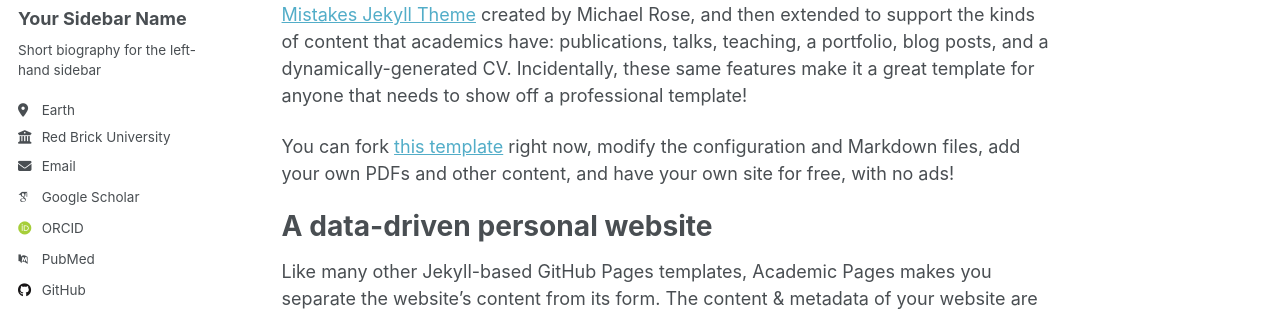
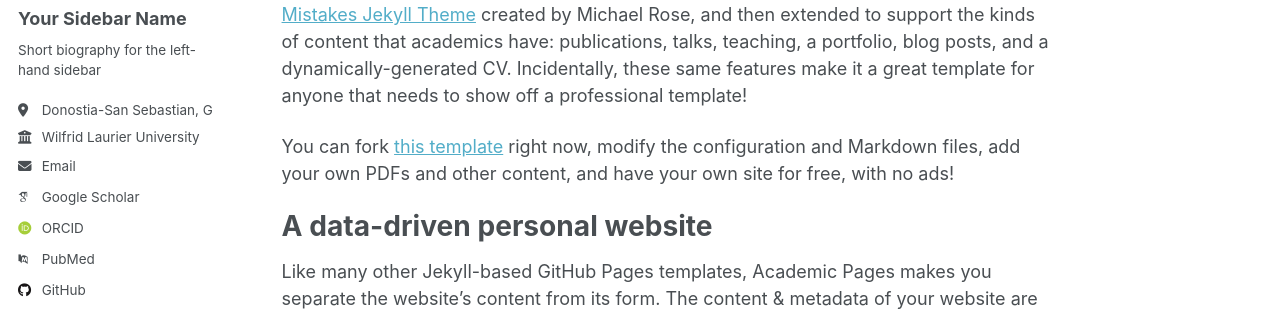
Before and after one commit to pabluski00/pabluski00.github.io, a Jekyll site: the page built from _pages/about.md, in a window 1280 px wide. Shown: the part 276-587 px from the top of the page. Built offline with Jekyll 4.4.1, drawn with Linux system fonts in a browser that asks for light colours; some web fonts are replaced; a script that is not in the unit is left out.

Commit message:
Update _config.yml

```diff
--- a/_config.yml
+++ b/_config.yml
@@ -15,7 +15,7 @@ name                     : &name "Your Name"
 description              : &description "personal description"
 url                      : https://academicpages.github.io # the base hostname & protocol for your site e.g. "https://[your GitHub username].github.io" or if you already have some other page hosted on Github then use "https://[your GitHub username].github.io/[Your Repo Name]"
 baseurl                  : "" # the subpath of your site, e.g. "/blog"
-repository               : "academicpages/academicpages.github.io"
+repository               : "pabluski00/pabluski00.github.io"
 
 # Site Author - The following control what appear as part of the author content on the side bar.
 #               If a field is blank the icon and link will not appear, otherwise it will be shown.
@@ -26,10 +26,10 @@ author:
   name             : "Your Sidebar Name"
   pronouns         : # example: "she/her"
   bio              : "Short biography for the left-hand sidebar"
-  location         : "Earth"
-  employer         : "Red Brick University"
+  location         : "Donostia-San Sebastian, Gipuzkoa"
+  employer         : "Wilfrid Laurier University"
   uri              : # URL
-  email            : "none@example.org"
+  email            : "kowa7750@mylaurier.ca"
 
   # Academic websites
   academia         : # URL
@@ -47,7 +47,7 @@ author:
   bitbucket        : # Username - Update with your username on the site
   codepen          : # Username
   dribbble         : # Username
-  github           : "academicpages"
+  github           : "pabluski00"
   kaggle           : # Username
   stackoverflow    : # User number or user number and name (i.e., use "1" or "1/jeff-atwood")
 
```
